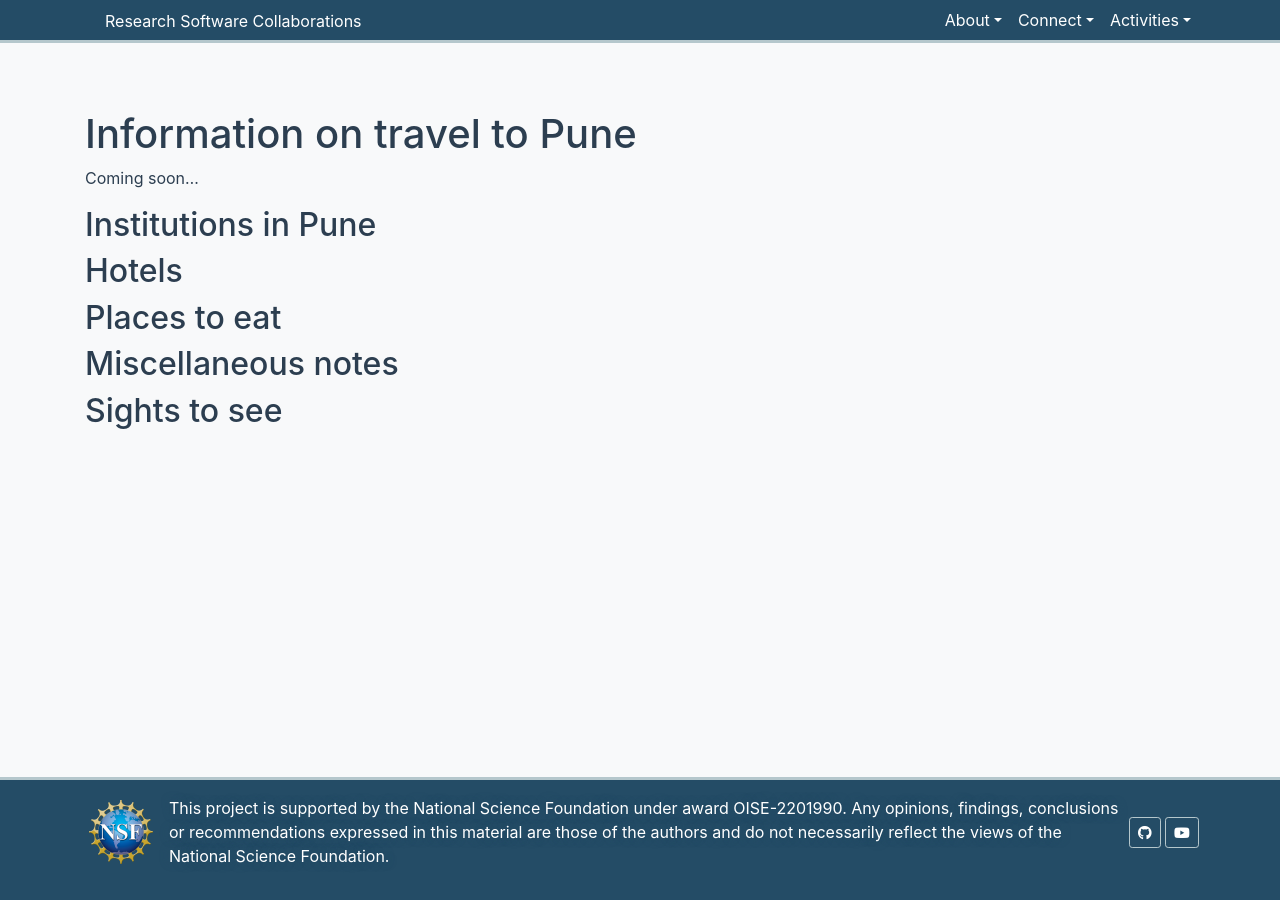
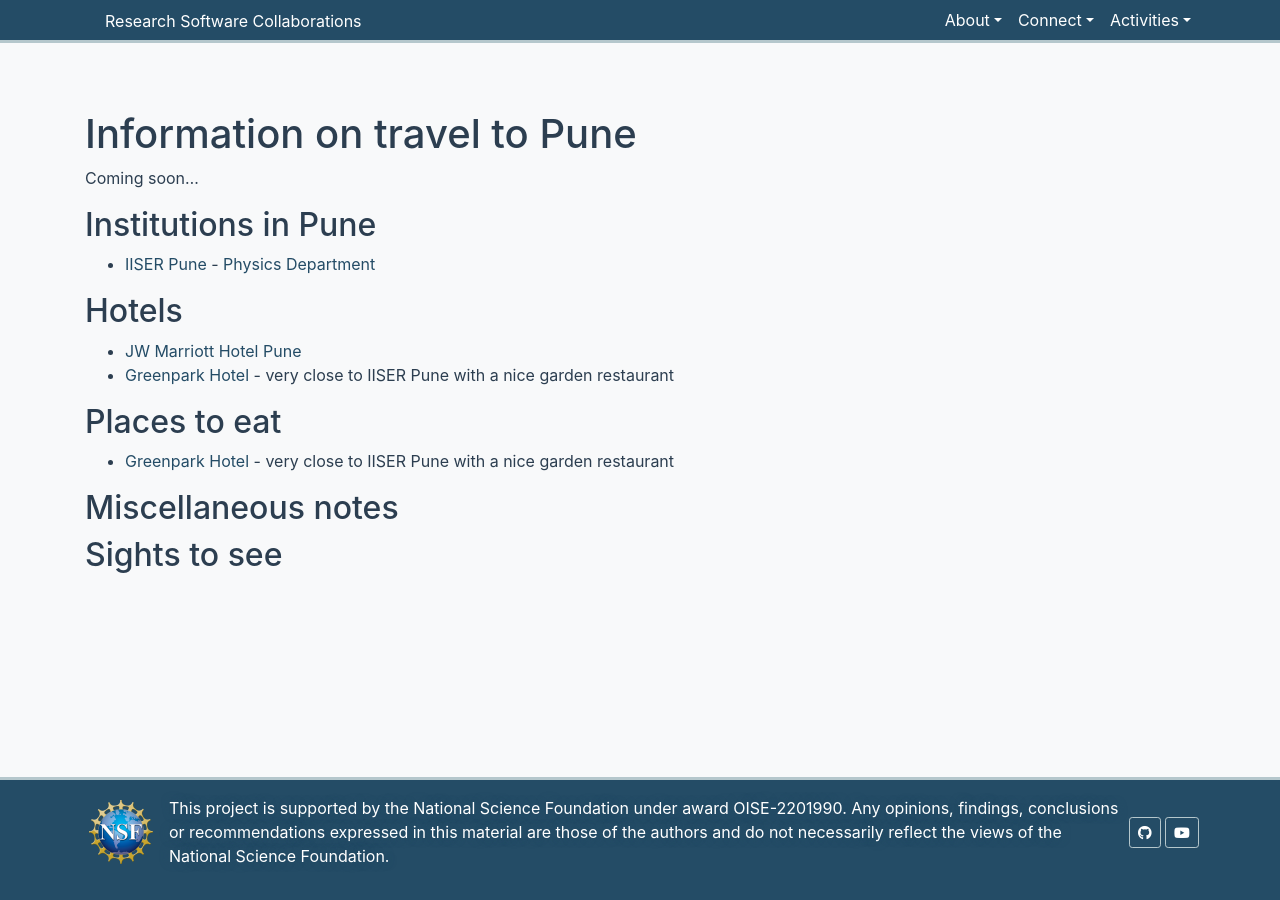
Before and after one commit to research-software-collaborations/research-software-collaborations.github.io, a Jekyll site: the page built from pages/info/travel-to-pune.md, in a window 1280 px wide. Built offline with Jekyll 4.4.1, drawn with Linux system fonts in a browser that asks for light colours; cached includes are drawn as plain includes.

Commit message:
initial info

```diff
--- a/pages/info/travel-to-pune.md
+++ b/pages/info/travel-to-pune.md
@@ -9,10 +9,14 @@ title: Information on travel to Pune
 Coming soon...
 
 ## Institutions in Pune
+  * [IISER Pune](https://www.iiserpune.ac.in) - [Physics Department](https://www.iiserpune.ac.in/research/department/physics)
 
 ## Hotels
+  * [JW Marriott Hotel Pune](https://www.marriott.com/en-us/hotels/pnqmc-jw-marriott-hotel-pune/overview/)
+  * [Greenpark Hotel](http://www.hotelgreenparkpune.com) - very close to IISER Pune with a nice garden restaurant
 
 ## Places to eat
+  * [Greenpark Hotel](http://www.hotelgreenparkpune.com) - very close to IISER Pune with a nice garden restaurant
 
 ## Miscellaneous notes
 
```
